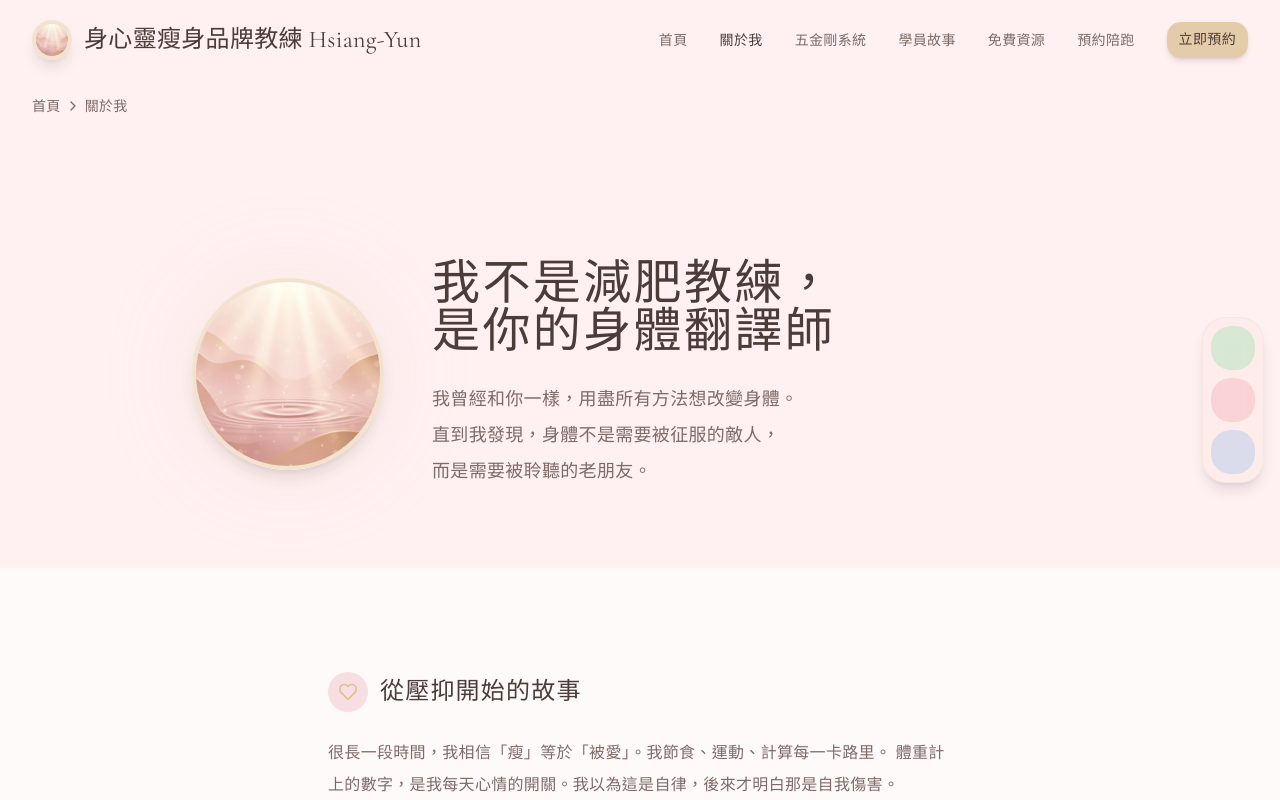
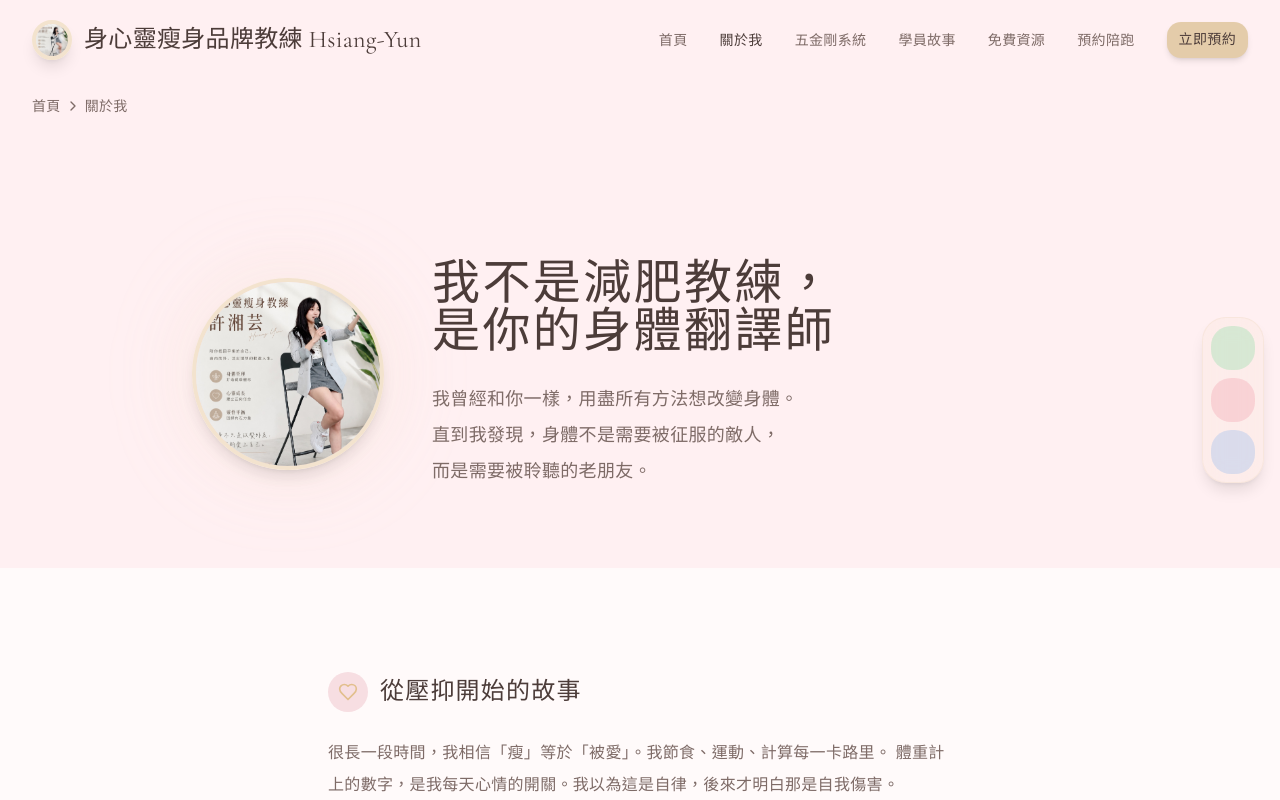
Before and after one commit to sky770825/hsiangyun-wellness, a React (Vite) app: page /about in a window 1280 px wide. Shown: the top 800 px of the page. Built offline with nearby package versions, Linux system fonts and the light colour scheme; the HTML template or start-up script is replaced by a standard one.

Commit message:
feat: 使用 DALL-E 教練形象照取代示範圖

```diff
--- a/src/components/ProfilePhoto.tsx
+++ b/src/components/ProfilePhoto.tsx
@@ -1,8 +1,8 @@
 import { useState } from 'react';
 import { cn } from '@/lib/utils';
 
-/** 示範用形象照（可於後台媒體庫替換為真實上傳） */
-const DEMO_PROFILE_IMAGE = '/demo-profile.jpg';
+/** 教練形象照 */
+const DEMO_PROFILE_IMAGE = '/images/portrait.jpg';
 
 interface ProfilePhotoProps {
   size?: 'sm' | 'md' | 'lg' | 'xl' | 'hero';
```
Also changed, not shown: public/images/portrait.jpg (added).
